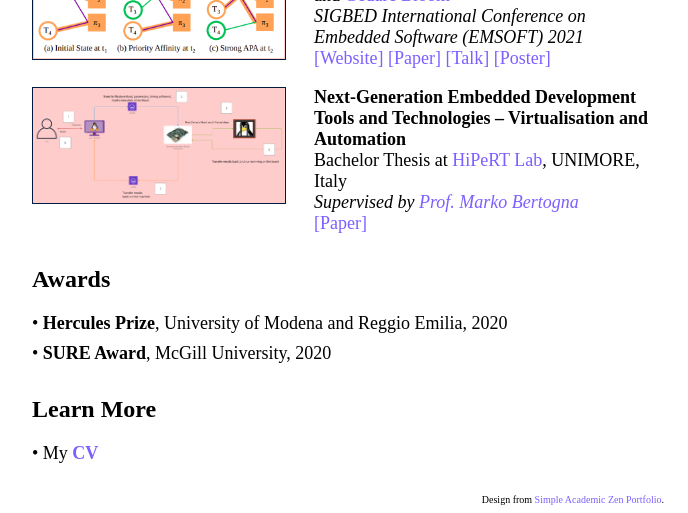
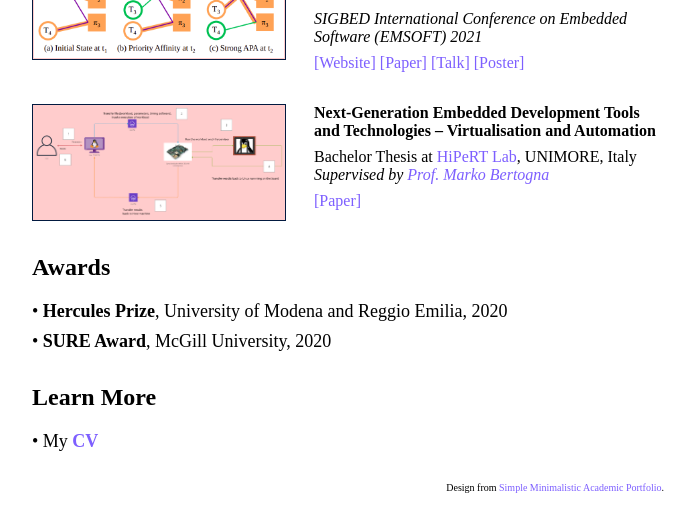
Before and after one commit to richidubey/Simple-Minimalistic-Academic-Portfolio, a plain HTML site: page index.html in a window 1280 px wide. Shown: the part 505-1018 px from the top of the page, without its empty margins (292-980 px from the left). Drawn offline with Linux system fonts and the light colour scheme.

Commit message:
Start modularising, improve fonts

```diff
--- a/index.html
+++ b/index.html
@@ -84,17 +84,18 @@
                     <img src="./images/2021_StrongAPA.png" width="100%" style = "padding: 1px; border:1px solid #021a40; background-color: #ffcccc">
                 </div>
 
-                <div style="font-size: large; margin-left: 2em;">
+                <div style="margin-left: 2em;">
                         <!-- TODO: Change the below details to your publications  -->
                         <span style="font-weight: bold; color: #000;">Work in Progress: Strong APA Scheduling in a Real-Time Operating System</span>
                         <br>
-                        <div>
+                        <div style="margin-top:.5em;">
                             <span style="font-weight: bold;">Richi Dubey</span>, Vijay Banerjee, Sena Hounsinou and <a href="https://gedare.github.io/" target="_blank">Gedare Bloom</a></span>
                         </div>
+                        <div style="margin-top:.5em;">
+                            <span style=" display: block; font-style:italic"> SIGBED International Conference on Embedded Software (EMSOFT) 2021 </span>
+                        </div>
 
-                        <span style="font-style:italic"> SIGBED International Conference on Embedded Software (EMSOFT) 2021 </span>
-                        <br>
-                        <div>
+                        <div style="margin-top: .5em;">
                             <a href="https://richidubey.github.io/Strong-APA-Documentation/html/" target="_blank">[Website]</a>
                             <a href="">[Paper]</a>
                             <a href="">[Talk]</a>
@@ -104,21 +105,25 @@
             </div>
 
             <!-- TODO: Remove this section if no more publications, or copy paste the div for adding more publications -->
-            <div style="clear: left;">
+            <div style="clear: left; margin-top: 2em;">
                 <div style="float: left; margin-right: 2em; width: 250px; height: 150px;">
                     <!-- TODO: Change the source to a pic of your publication  -->
                     <img src="./images/2021_RichiDubey_Bachelor_Thesis.png" width="100%" style = "padding: 1px; border:1px solid #021a40; background-color: #ffcccc">
                 </div>
 
-                <div style="font-size: large; margin-top: 1em">
+                <div style="margin-top: 1em">
                         <!-- TODO: Change the below details to your publications  -->
                         <span style="font-weight: bold; color: #000;">Next-Generation Embedded Development Tools and Technologies – Virtualisation and Automation</span>
                         <br>
-                        <span> Bachelor Thesis at <a href="https://hipert.unimore.it/" target="_blank"> HiPeRT Lab</a>, UNIMORE, Italy</span>
-                        <br>
-                        <span style="font-style:italic"> Supervised by <a href="https://algo.ing.unimo.it/people/marko/" target="_blank">Prof. Marko Bertogna</a></span>
-                        <br>
-                        <a href="./publications/2021_RichiDubey_Bachelor_Thesis.pdf" target="_blank">[Paper]</a>
+                        <div style="margin-top: .5em;">
+                            <span> Bachelor Thesis at <a href="https://hipert.unimore.it/" target="_blank"> HiPeRT Lab</a>, UNIMORE, Italy</span>
+                        </div>
+                        <div>
+                            <span style="font-style:italic"> Supervised by <a href="https://algo.ing.unimo.it/people/marko/" target="_blank">Prof. Marko Bertogna</a></span>
+                        </div>
+                        <div style="margin-top: .5em;">
+                            <a href="./publications/2021_RichiDubey_Bachelor_Thesis.pdf" target="_blank">[Paper]</a>
+                        </div>
                 </div>
             </div>
         </div>
@@ -164,7 +169,7 @@
         </div>
 
         <div style="margin-top: 3em; font-size: x-small; float: right;">
-          Design from <a href="https://github.com/richidubey/Simple-Minimalistic-Academic-Portfolio/" target="_blank">Simple Academic Zen Portfolio</a>.
+          Design from <a href="https://github.com/richidubey/Simple-Minimalistic-Academic-Portfolio/" target="_blank">Simple Minimalistic Academic Portfolio</a>.
         </div>
     </div>
 </body>
```
